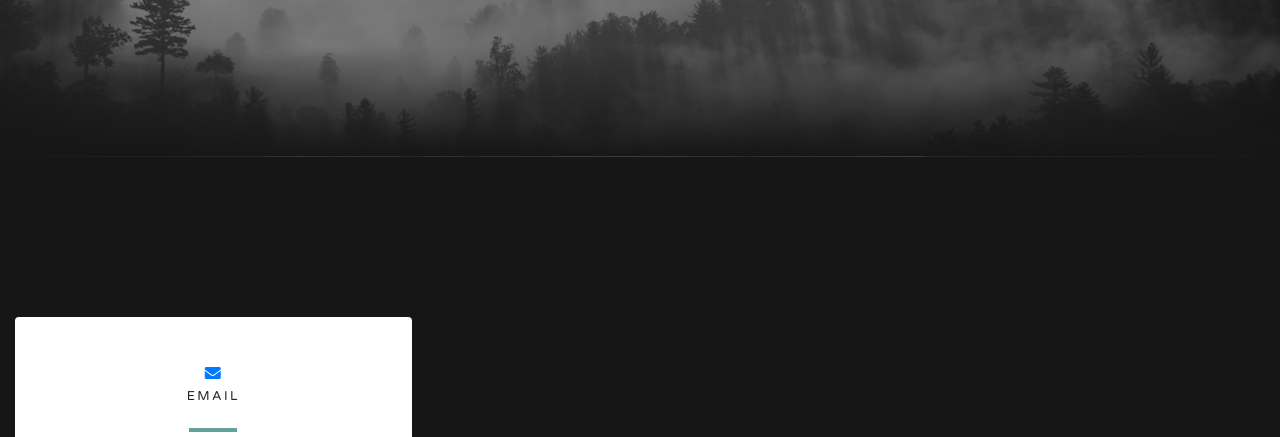
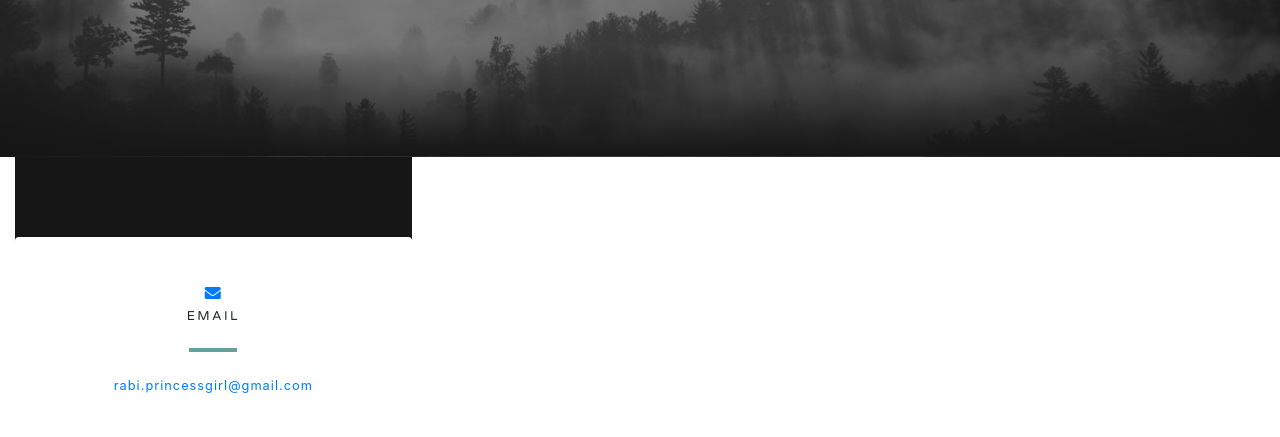
Before and after one commit to rabaaa/Rabia, a website with bundled scripts: page index.html in a window 1280 px wide. Shown: the part 2279-2716 px from the top of the page. Built offline with nearby package versions, Linux system fonts and the light colour scheme.

Commit message:
Update index.html

```diff
--- a/index.html
+++ b/index.html
@@ -167,7 +167,7 @@
   </section>
 
   <!-- Contact Section -->
-  <section class="contact-section bg-black text-center">
+
 
 
 
```
